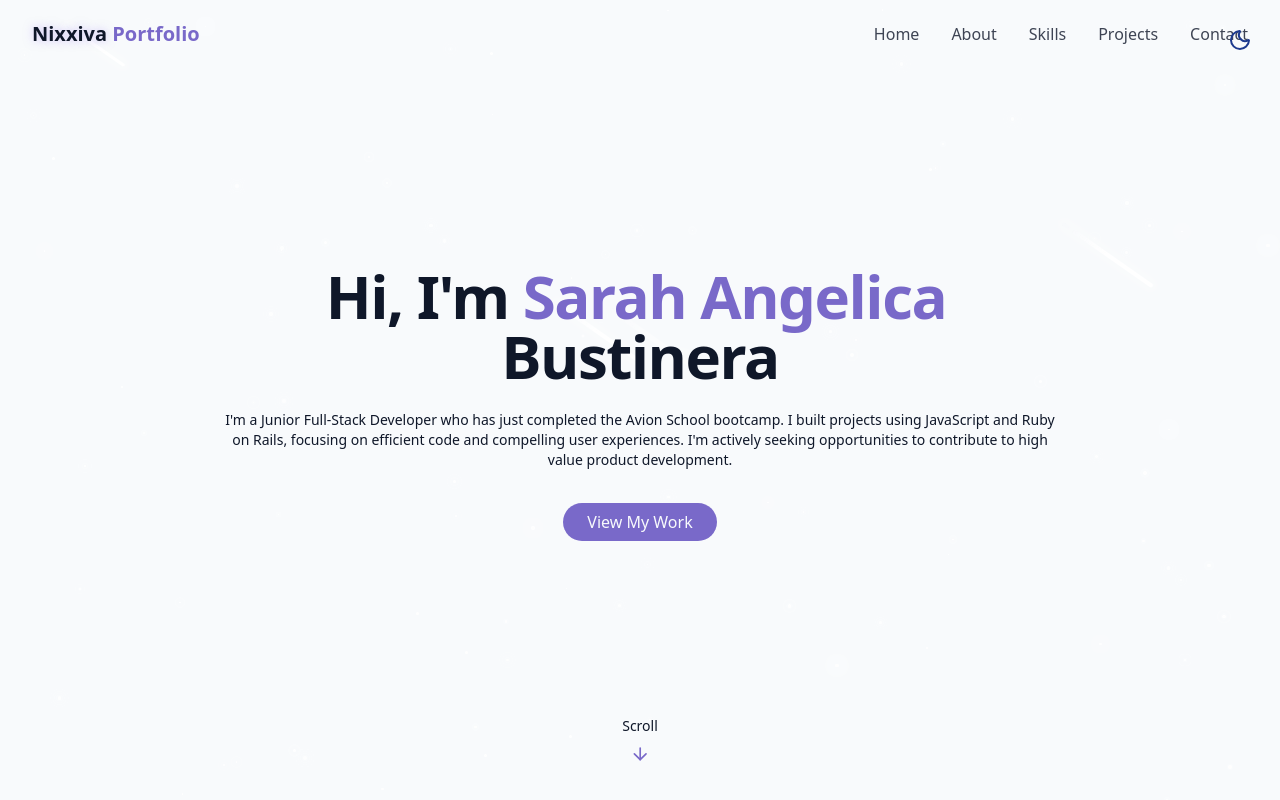
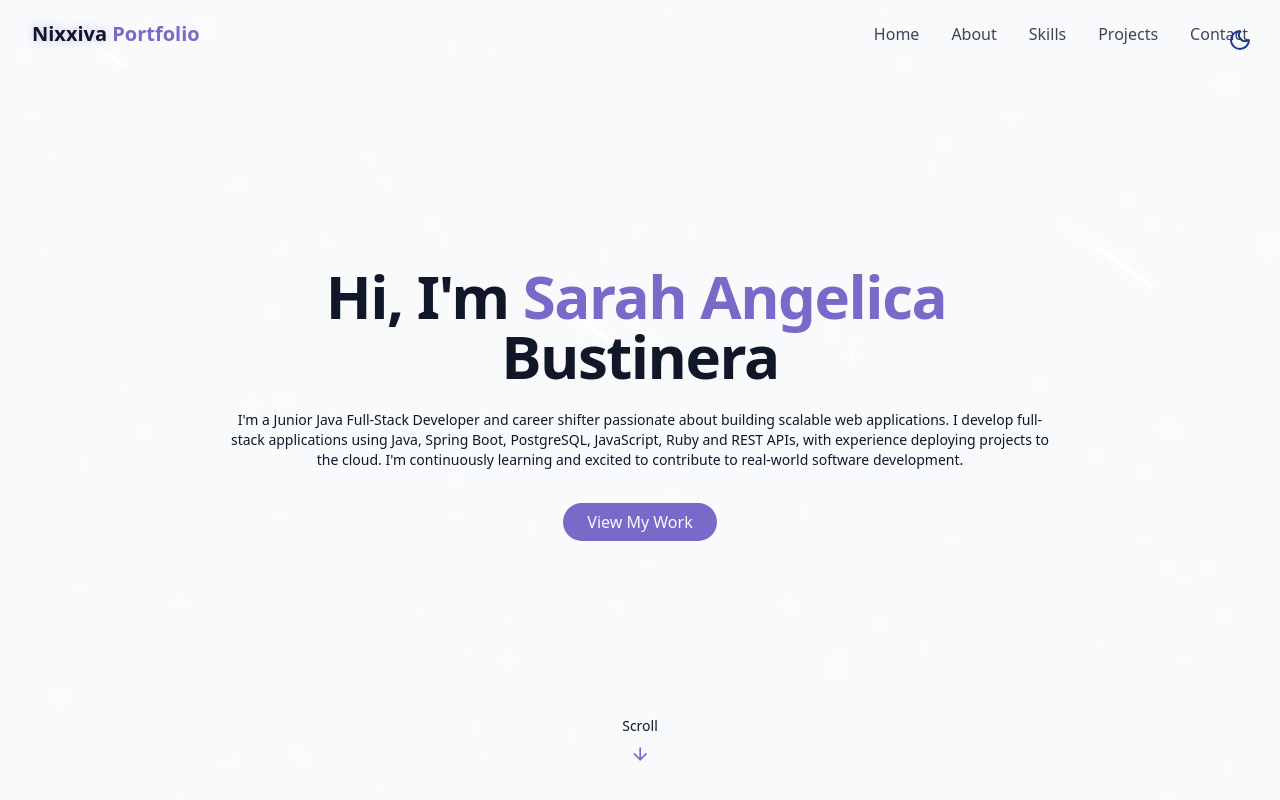
Before and after one commit to nixxiva/Portfolio, a React (Vite) app: page / in a window 1280 px wide. Shown: the top 800 px of the page. Built offline with nearby package versions, Linux system fonts and the light colour scheme.

Commit message:
Revise HeroSection description
Updated the introduction text to reflect new skills and experiences as a Junior Java Full-Stack Developer.

```diff
--- a/src/components/HeroSection.jsx
+++ b/src/components/HeroSection.jsx
@@ -21,7 +21,7 @@ export const HeroSection = () => {
 						</h1>
 
 						<p className="text-base md:text-sm text-muted-foreground max-1-1xl mx-auto opacity-0 animate-fade-in-delay-3">
-							I'm a Junior Full-Stack Developer who has just completed the Avion School bootcamp. I built projects using JavaScript and Ruby on Rails, focusing on efficient code and compelling user experiences. I'm actively seeking opportunities to contribute to high value product development.
+							I'm a Junior Java Full-Stack Developer and career shifter passionate about building scalable web applications. I develop full-stack applications using Java, Spring Boot, PostgreSQL, JavaScript, Ruby and REST APIs, with experience deploying projects to the cloud. I'm continuously learning and excited to contribute to real-world software development.
 						</p>
 
 						<div className="pt-4 opacity-0 animate-fade-in-delay-4">
```
